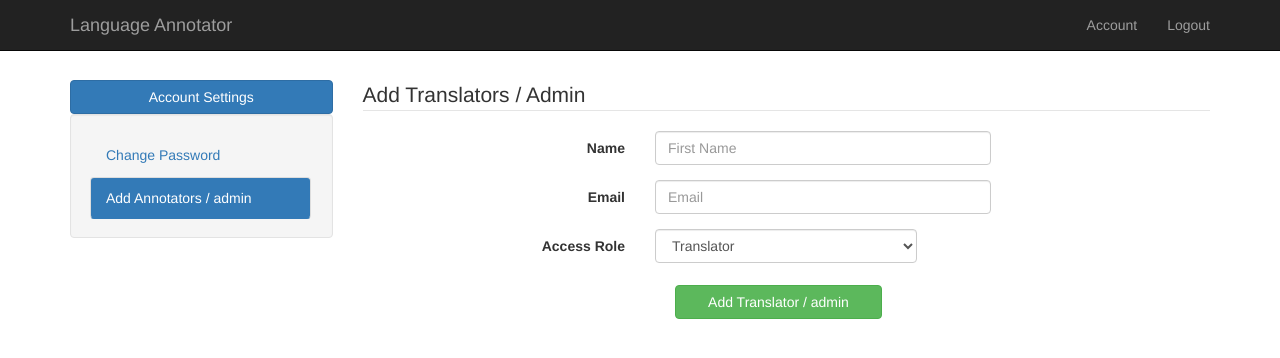
After one commit to paisat/Annotator, a Django app: template templates/TextAnnotator/account.html in a window 1280 px wide, after a click on "Add Annotators / admin". The commit adds this page. Shown: the top 358 px of the page. Run offline with Django 3.2, Linux system fonts and the light colour scheme; the template is opened without the code that fills it, so the values that code supplies are empty; parts of the project's set-up code (start-up, migrations or seed data) failed here and were passed over; some libraries are stand-ins or nearby versions.

Commit message:
Logout changes

```diff
--- a/Annotator/settings.py
+++ b/Annotator/settings.py
@@ -105,10 +105,10 @@ AUTH_PASSWORD_VALIDATORS = [
 
 JWT_SETTINGS = {
 
-    'JWT_EXPIRATION_DELTA': datetime.timedelta(seconds=300),
+    'JWT_EXPIRATION_DELTA': datetime.timedelta(seconds=21600),
     'JWT_SECRET_KEY': SECRET_KEY,
     'JWT_ALGORITHM': 'HS256',
-    'AUTH_HEADER_PREFIX' : 'JWT',
+    'AUTH_HEADER_PREFIX': 'JWT',
 
 }
 
--- a/Annotator/urls.py
+++ b/Annotator/urls.py
@@ -21,8 +21,10 @@ urlpatterns = [
     url(r'^index/', views.index, name='index'),
     url(r'^admin/', admin.site.urls),
     url(r'^users/', views.user),
-    url(r'^auth-token/',views.get_auth_token),
-    url(r'^auth-token-verify/$',views.verify_token)
+    url(r'^auth-token/', views.get_auth_token),
+    url(r'^auth-token-verify/$', views.verify_token),
+    url(r'^login/', views.login),
+    url(r'^account/', views.account)
     # get random raw_data given a language
     # url(r'^(?P<language>[a-z|A-Z]+)/get_document/$', views.get_document),
     # url(r'^post_annotations/', views.post_annotations),
--- /dev/null
+++ b/static/css/account.css
@@ -0,0 +1,7 @@
+#addFormError{
+    display: none;
+}
+
+#adminTranslatorSaved{
+    display: none;
+}
--- /dev/null
+++ b/static/js/account.js
@@ -0,0 +1,89 @@
+/**
+ * Created by sarvothampai on 24/10/16.
+ */
+
+
+var accountPage = {
+
+    init: function () {
+
+        this.validateAdminTranslatorForm();
+        $("#addAdminTranslatorSubmitBtn").click(this.addAdminTranslator);
+
+    },
+
+    addAdminTranslator: function () {
+
+        $("#addFormError").hide();
+
+        if ($("#addTranslatorAdminForm").valid()) {
+
+            var name = $("#name").val().trim();
+            var email = $("#email").val().trim();
+            var role = $("#role").val().trim();
+            var password = "hello";
+
+
+            var body = {}
+
+            body.name = name;
+            body.email = email;
+            body.role = role;
+            body.password = password;
+
+            body = JSON.stringify(body)
+
+            $.post("../users/", body).done(function (token) {
+
+                var message = name + " Added as " + role;
+
+                $("#adminTranslatorSaved").html(message);
+                $("#adminTranslatorSaved").alert();
+                $("#adminTranslatorSaved").fadeTo(2000, 500).slideUp(500, function () {
+                    $("#adminTranslatorSaved").slideUp(500);
+                });
+
+            }).fail(function (xhr, status, error) {
+
+                var message = JSON.parse(xhr.responseText).message;
+                $("#addFormError").html(message);
+                $("#addFormError").show();
+
+            });
+
+
+        }
+
+    },
+
+    validateAdminTranslatorForm: function () {
+
+        $('#addTranslatorAdminForm').validate({
+            rules: {
+                name: {
+                    minlength: 3,
+                    required: true
+                },
+                email: {
+                    required: true,
+                    email: true
+                }
+            },
+            highlight: function (element) {
+                $(element).closest('.form-group').removeClass('has-success').addClass('has-error');
+            },
+            success: function (element) {
+                element.addClass('valid')
+                    .closest('.form-group').removeClass('has-error').addClass('has-success');
+            }
+        });
+
+
+    },
+
+}
+
+
+$(document).ready(function () {
+    accountPage.init();
+});
--- /dev/null
+++ b/static/js/logout.js
@@ -0,0 +1,25 @@
+/**
+ * Created by sarvothampai on 24/10/16.
+ */
+
+
+var logout = {
+
+    init: function () {
+
+        $("#logout").click(this.logout);
+
+
+    },
+    logout: function () {
+        console.log("cookie");
+        $.removeCookie('token', {path: '/'});
+        window.location.href = "../login/";
+    }
+
+}
+
+
+$(document).ready(function () {
+    logout.init();
+});
--- /dev/null
+++ b/templates/TextAnnotator/account.html
@@ -0,0 +1,198 @@
+{% load static %}
+
+<!DOCTYPE html>
+<html lang="en">
+<head>
+    <meta charset="utf-8">
+    <meta http-equiv="X-UA-Compatible" content="IE=edge">
+    <meta name="viewport" content="width=device-width, initial-scale=1">
+    <meta name="description" content="">
+    <meta name="author" content="">
+
+    <script src="https://cdnjs.cloudflare.com/ajax/libs/jquery/2.1.2/jquery.min.js"></script>
+    <script src="{% static "js/bootstrap/bootstrap.js" %}"></script>
+    <link rel="stylesheet" href="{% static "css/bootstrap/bootstrap.min.css" %}">
+    <script src="https://cdnjs.cloudflare.com/ajax/libs/jquery-validate/1.15.0/jquery.validate.js"></script>
+    <script src="{% static "js/account.js" %}"></script>
+    <link rel="stylesheet" href="{% static "css/account.css" %}">
+    <script src="https://cdnjs.cloudflare.com/ajax/libs/jquery-cookie/1.4.1/jquery.cookie.min.js"></script>
+    <script src="{% static "js/logout.js" %}"></script>
+</head>
+<body>
+
+<nav class="navbar navbar-inverse navbar-fixed-top" role="navigation">
+
+    <div class="container">
+        <!-- Brand and toggle get grouped for better mobile display -->
+        <div class="navbar-header">
+            <button type="button" class="navbar-toggle" data-toggle="collapse"
+                    data-target="#bs-example-navbar-collapse-1">
+                <span class="sr-only">Toggle navigation</span>
+                <span class="icon-bar"></span>
+                <span class="icon-bar"></span>
+                <span class="icon-bar"></span>
+            </button>
+            <a class="navbar-brand" href="#">Language Annotator</a>
+        </div>
+        <div id="navbar" class="navbar-collapse collapse">
+            <ul class="nav navbar-nav navbar-right">
+                <li><a href="../account/">Account<span class="sr-only">(current)</span></a></li>
+                <li><a href="../login/" id="logout">Logout</a></li>
+            </ul>
+        </div>
+        <!-- Collect the nav links, forms, and other content for toggling -->
+        <div class="collapse navbar-collapse" id="bs-example-navbar-collapse-1">
+        </div>
+        <!-- /.navbar-collapse -->
+    </div>
+    <!-- /.container -->
+</nav>
+
+<!-- Page Content -->
+<br/>
+<br/>
+<br/>
+<br/>
+
+
+<div class="container">
+    <div class="row">
+        <div class="col-sm-3">
+            <a href="#" class="nav-tabs-dropdown btn btn-block btn-primary">Account Settings</a>
+            <ul id="nav-tabs-wrapper" class="nav nav-tabs nav-pills nav-stacked well">
+                <li class="active"><a href="#vtab1" data-toggle="tab">Change Password</a></li>
+                <li><a href="#vtab2" data-toggle="tab">Add Annotators / admin</a></li>
+            </ul>
+        </div>
+        <div class="col-sm-9">
+            <div class="tab-content">
+                <div role="tabpanel" class="tab-pane fade in active" id="vtab1">
+
+                </div>
+                <div role="tabpanel" class="tab-pane fade" id="vtab2">
+                    <form class="form-horizontal" id="addTranslatorAdminForm">
+                        <fieldset>
+
+                            <!-- Form Name -->
+                            <legend>Add Translators / Admin</legend>
+
+                            <!-- Text input-->
+                            <div class="form-group">
+                                <label class="col-md-4 control-label" for="fname">Name</label>
+                                <div class="col-md-5">
+                                    <input id="name" name="name" type="text" placeholder="First Name"
+                                           class="form-control input-md" required="">
+
+                                </div>
+                            </div>
+
+                            <!-- Text input-->
+                            <div class="form-group">
+                                <label class="col-md-4 control-label" for="email">Email</label>
+                                <div class="col-md-5">
+                                    <input id="email" name="email" type="text" placeholder="Email"
+                                           class="form-control input-md" required="">
+
+                                </div>
+                            </div>
+
+
+                            <!-- Select Basic -->
+                            <div class="form-group">
+                                <label class="col-md-4 control-label" for="role">Access Role</label>
+                                <div class="col-md-4">
+                                    <select id="role" name="role" class="form-control">
+                                        <option value="translator">Translator</option>
+                                        <option value="admin">Admin</option>
+                                    </select>
+                                </div>
+                            </div>
+
+
+                            <div class="form-group">
+                                <label class="col-md-4 control-label" for="submit"></label>
+                                <div class="col-md-4">
+                                    <label class="checkbox-inline" for="submit">
+                                        <input class="btn btn-success" name="submit" id="addAdminTranslatorSubmitBtn"
+                                               value="Add Translator / admin">
+                                    </label>
+                                </div>
+                            </div>
+
+                            <div class="form-group">
+                                <div class="col-lg-4 col-lg-offset-4">
+                                    <div class="alert alert-danger " id="addFormError">
+                                    </div>
+                                    <div class="alert alert-success " id="adminTranslatorSaved">
+                                        <strong></strong>
+                                    </div>
+                                </div>
+                            </div>
+
+                        </fieldset>
+
+
+                    </form>
+
+
+                </div>
+                <div role="tabpanel" class="tab-pane fade in" id="vtab3">
+                    <h3>Tab 3</h3>
+                    <p>Etiam id pharetra quam. Morbi tristique nunc vel sapien dapibus, sit amet imperdiet quam
+                        venenatis. Vestibulum et suscipit urna. Suspendisse volutpat quis est eu volutpat. Nulla non
+                        tortor venenatis turpis congue aliquet. Vivamus at elit vel massa elementum tempor sit amet sed
+                        odio. Nullam placerat, arcu sed ullamcorper ornare, erat erat placerat quam, in feugiat nulla
+                        purus in nunc. Maecenas vitae erat auctor, aliquam tellus et, vulputate eros.</p>
+                </div>
+            </div>
+        </div>
+    </div>
+    {#    <div class="row">#}
+    {#        <div class="col-sm-12">#}
+    {#            <h2>Nav-tabs Dropdown#}
+    {#                <small>Horizontal</small>#}
+    {#            </h2>#}
+    {#            <p class="lead">Dropdown appears at width less than or equal to 768px</p>#}
+    {#            <a href="#" class="nav-tabs-dropdown btn btn-block btn-primary">Tabs</a>#}
+    {#            <ul id="nav-tabs-wrapper" class="nav nav-tabs nav-tabs-horizontal">#}
+    {#                <li class="active"><a href="#htab1" data-toggle="tab">Tab 1</a></li>#}
+    {#                <li><a href="#htab2" data-toggle="tab">Tab 2</a></li>#}
+    {#                <li><a href="#htab3" data-toggle="tab">Tab 3</a></li>#}
+    {#            </ul>#}
+    {#            <div class="tab-content">#}
+    {#                <div role="tabpanel" class="tab-pane fade in active" id="htab1">#}
+    {#                    <h3>Tab 1</h3>#}
+    {#                    <p>Add the class <code>.nav-tabs-horizontal</code> to the tabs list for the dropdown to work with#}
+    {#                        horizontal tabs.#}
+    {#                        <pre>#}
+    {#                        <code class="language-html" data-lang="html">#}
+    {#                    <p><span><</span>a <span style="color: #4f9fcf">href=</span><span style="color: #d44950;">"#"</span>#}
+    {#                        <span style="color: #4f9fcf">class=</span><span style="color: #d44950;">"nav-tabs-dropdown btn btn-block btn-primary"</span><span>></span>Tabs<span><span><</span>/<span>a></span></span><br/><span><span><</span>ul</span>#}
+    {#                        <span style="color: #4f9fcf">id=</span><span style="color: #d44950;">"nav-tabs-wrapper"</span>#}
+    {#                        <span style="color: #4f9fcf">class=</span><span style="color: #d44950;">"nav nav-tabs nav-tabs-horizontal"</span><span>></span>#}
+    {#                    </p>#}
+    {#                    </code>#}
+    {#                    </pre>#}
+    {#                </div>#}
+    {#                <div role="tabpanel" class="tab-pane fade" id="htab2">#}
+    {#                    <h3>Tab 2</h3>#}
+    {#                    <p> Mauris imperdiet dignissim ante, in efficitur mauris elementum sed. Cras vulputate malesuada#}
+    {#                        magna. Morbi tincidunt eros a dui cursus, vitae dignissim nulla scelerisque. Duis pharetra#}
+    {#                        scelerisque mi vel luctus. Cras eu purus efficitur, blandit nisi id, fringilla nulla.</p>#}
+    {#                </div>#}
+    {#                <div role="tabpanel" class="tab-pane fade in" id="htab3">#}
+    {#                    <h3>Tab 3</h3>#}
+    {#                    <p>Etiam id pharetra quam. Morbi tristique nunc vel sapien dapibus, sit amet imperdiet quam#}
+    {#                        venenatis. Vestibulum et suscipit urna. Suspendisse volutpat quis est eu volutpat. Nulla non#}
+    {#                        tortor venenatis turpis congue aliquet. Vivamus at elit vel massa elementum tempor sit amet sed#}
+    {#                        odio. Nullam placerat, arcu sed ullamcorper ornare, erat erat placerat quam, in feugiat nulla#}
+    {#                        purus in nunc. Maecenas vitae erat auctor, aliquam tellus et, vulputate eros.</p>#}
+    {#                </div>#}
+    {#            </div>#}
+    {#        </div>#}
+    {#    </div>#}
+</div>
+
+
+</body>
+</html>
```
Also changed, not shown: TextAnnotator/views.py (+36 -29 lines), static/js/login.js (added, +67 -0 lines), templates/TextAnnotator/annotate.html (+10 -7 lines), templates/TextAnnotator/login.html (added, +119 -0 lines), 2 other files.
